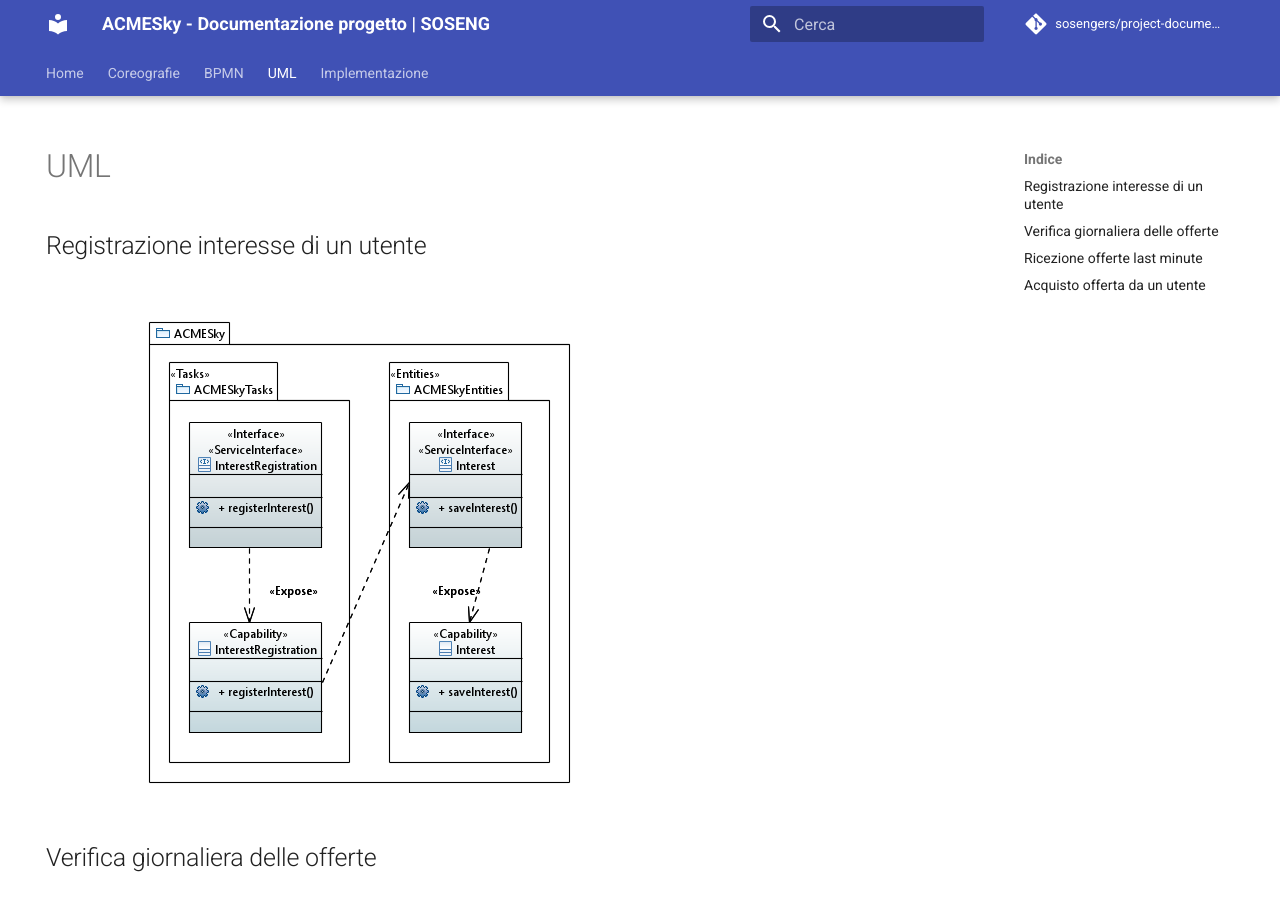
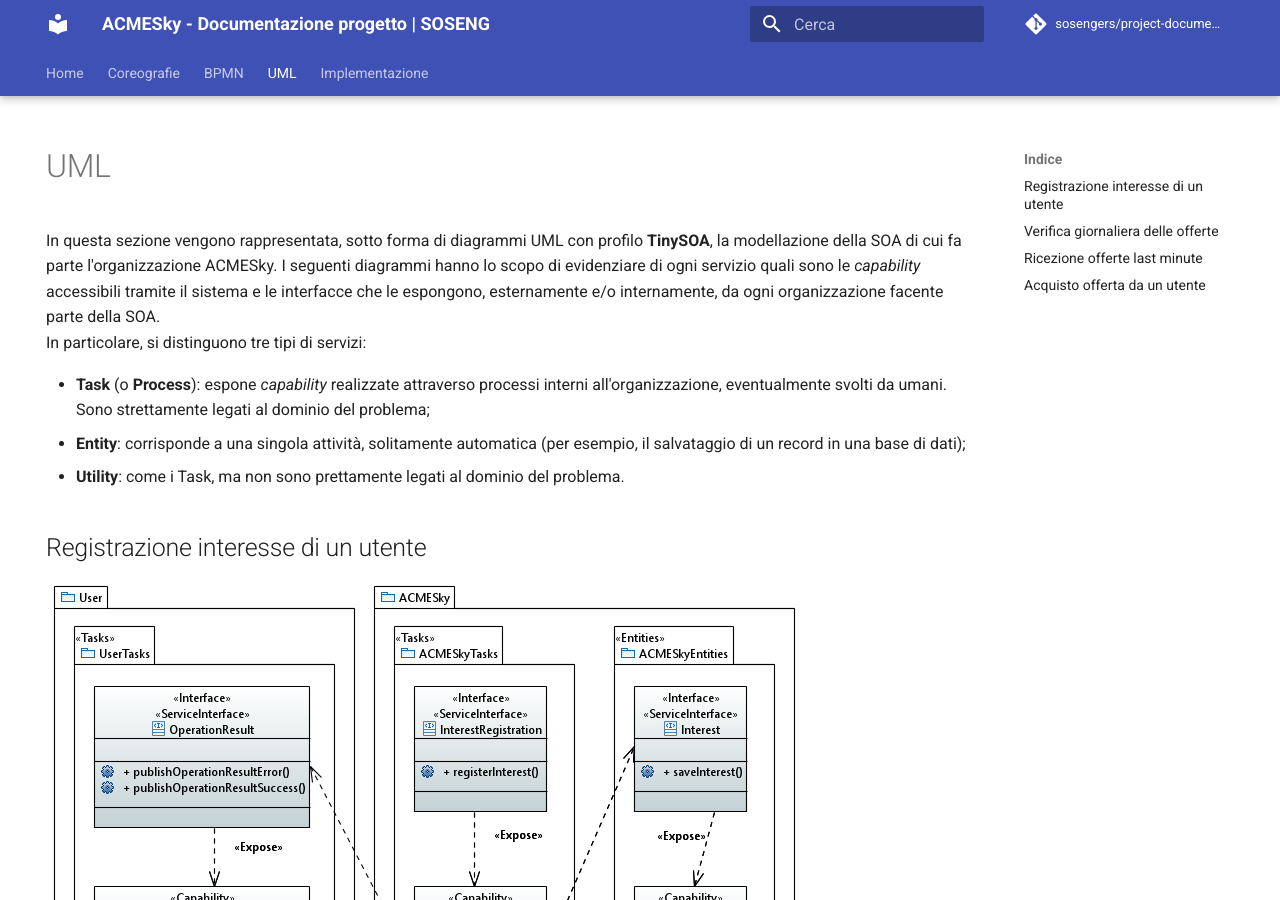
Before and after one commit to sosengers/project-documentation, an MkDocs documentation site: the page built from docs/uml.md, in a window 1280 px wide and 900 px high. Built offline with MkDocs 1.6.1 and Material for MkDocs 9.7.7, drawn with Linux system fonts in a browser that asks for light colours; comment, search, counter and statistics services are not loaded.

Commit message:
Aggiornato diagramma UML RegistrazioneInteresseUtente e prologo UML

```diff
--- a/docs/uml.md
+++ b/docs/uml.md
@@ -2,6 +2,13 @@
 hide:
   - navigation
 ---
+
+In questa sezione vengono rappresentata, sotto forma di diagrammi UML con profilo **TinySOA**, la modellazione della SOA di cui fa parte l'organizzazione ACMESky. I seguenti diagrammi hanno lo scopo di evidenziare di ogni servizio quali sono le *capability* accessibili tramite il sistema e le interfacce che le espongono, esternamente e/o internamente, da ogni organizzazione facente parte della SOA.
+In particolare, si distinguono tre tipi di servizi:
+
+- **Task** (o **Process**): espone *capability* realizzate attraverso processi interni all'organizzazione, eventualmente svolti da umani. Sono strettamente legati al dominio del problema;
+- **Entity**: corrisponde a una singola attività, solitamente automatica (per esempio, il salvataggio di un record in una base di dati);
+- **Utility**: come i Task, ma non sono prettamente legati al dominio del problema.
 
 ## Registrazione interesse di un utente
 ![!Diagramma UML che descrive come vengono implementati i task del processo di registrazione di un interesse di un utente](assets/uml/RegistrazioneInteresseUtente.png){: loading=lazy}
```
Also changed, not shown: docs/assets/uml/RegistrazioneInteresseUtente.png.
